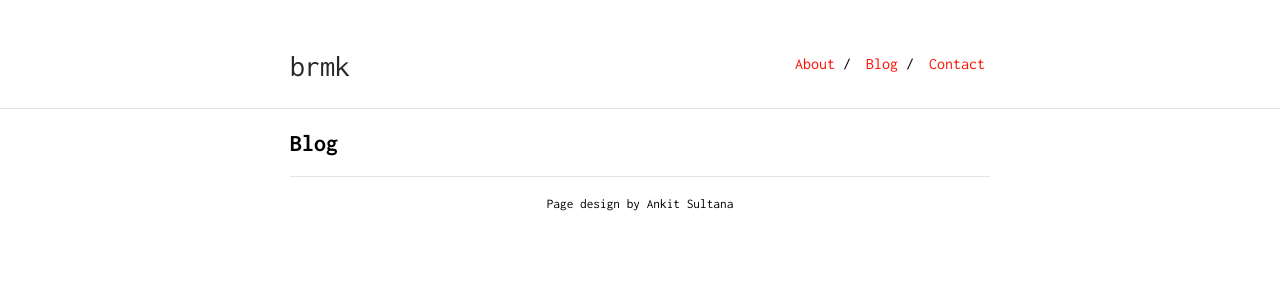
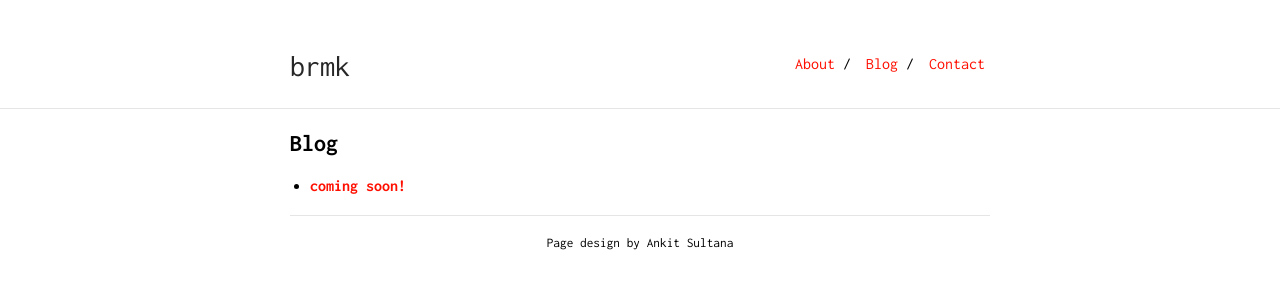
Before and after one commit to brmkit/brmkit.github.io, a Jekyll site: the page built from blog.md, in a window 1280 px wide. Shown: the top 300 px of the page. Built offline with Jekyll 4.4.1, drawn with Linux system fonts in a browser that asks for light colours; our own code applies the rules of GitHub Pages for plain Markdown files.

Commit message:
fix blog.md

```diff
--- a/blog.md
+++ b/blog.md
@@ -4,19 +4,29 @@ layout: default
 
 ## Blog
 
-<ul class="related-posts">
-
-{% assign blog_posts = site.posts | where: 'blog_post', true %}
-{% for post in blog_posts %}
-    <li class="main-page-list">
-        <h4>
-            <div style="display: inline-block; width: 90px">
-                <small>{{ post.date | date: "%Y-%m-%d" }}</small>
-            </div>
-        <a class="una" href="{{ site.baseurl }}{{ post.url }}">
-            <span>{{ post.title }}</span>
-        </a>
-        </h4>
-    </li>
-    {% if forloop.last %}</ul>{% endif %}
-{% endfor %}
+<ul class="recent-posts">
+    {% assign blog_posts = site.posts | where: 'blog_post', true %}
+    {% if blog_posts.size == 0 %}
+        <li class="no-posts">
+            <h4>
+                <a class="una" href="">
+                    <span>coming soon!</span>
+                </a>
+            </h4>
+        </li>
+        </ul>
+    {% else %}
+        {% for post in blog_posts limit:3 %}
+            <li class="posts-list">
+                <h4>
+                    <div style="display: inline-block; width: 90px">
+                        <small>{{ post.date | date: "%Y-%m-%d" }}</small>
+                    </div>
+                    <a class="una" href="{{ site.baseurl }}{{ post.url }}">
+                        <span>{{ post.title }}</span>
+                    </a>
+                </h4>
+            </li>
+            {% if forloop.last %}</ul>{% endif %}
+        {% endfor %}
+    {% endif %}
```
Also changed, not shown: 1 other file.
